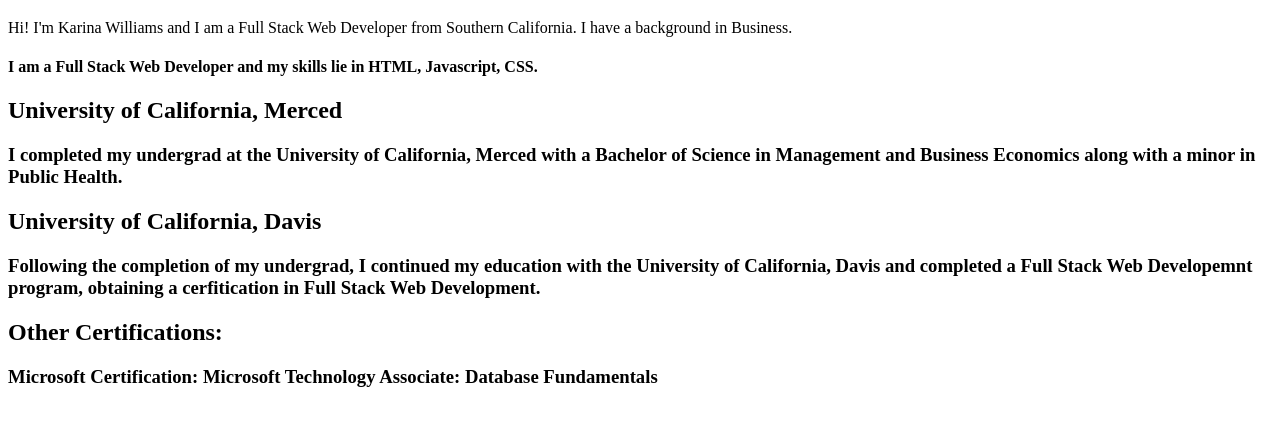
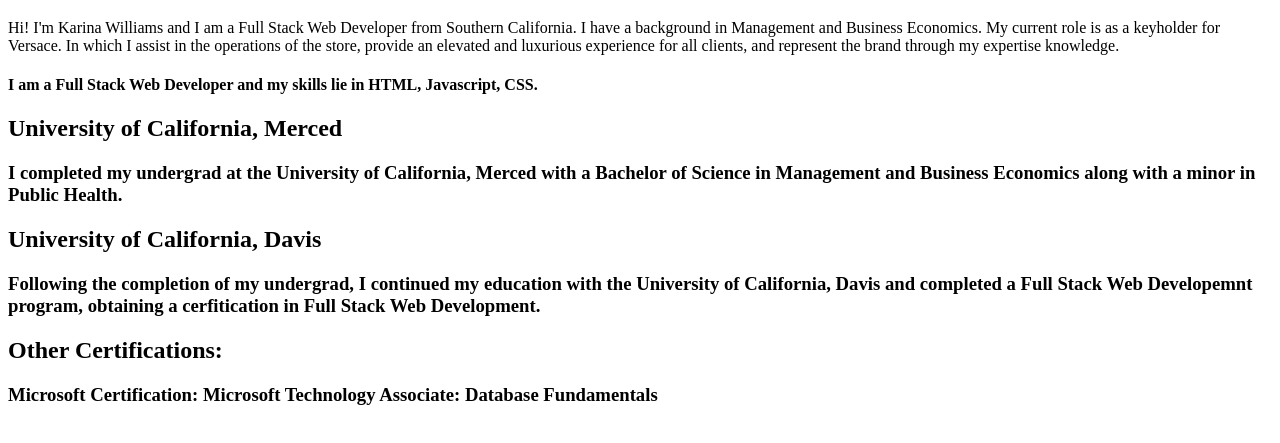
Before and after one commit to williamskarina/parallweb, a plain HTML site: page index.html in a window 1280 px wide. Shown: the part 61-504 px from the top of the page. Drawn offline with Linux system fonts and the light colour scheme.

Commit message:
about me

```diff
--- a/index.html
+++ b/index.html
@@ -10,7 +10,7 @@
     <!-- Header -->
     <h1>Karina Williams </h1>
     <!-- About Me -->
-Hi! I'm Karina Williams and I am a Full Stack Web Developer from Southern California. I have a background in Business.
+Hi! I'm Karina Williams and I am a Full Stack Web Developer from Southern California. I have a background in Management and Business Economics. My current role is as a keyholder for Versace. In which I assist in the operations of the store, provide an elevated and luxurious experience for all clients, and represent the brand through my expertise knowledge.
     <!-- Relevant Experience -->
     <!-- Relevant Skills -->
 <h4>I am a Full Stack Web Developer and my skills lie in HTML, Javascript, CSS. </h4>
```
